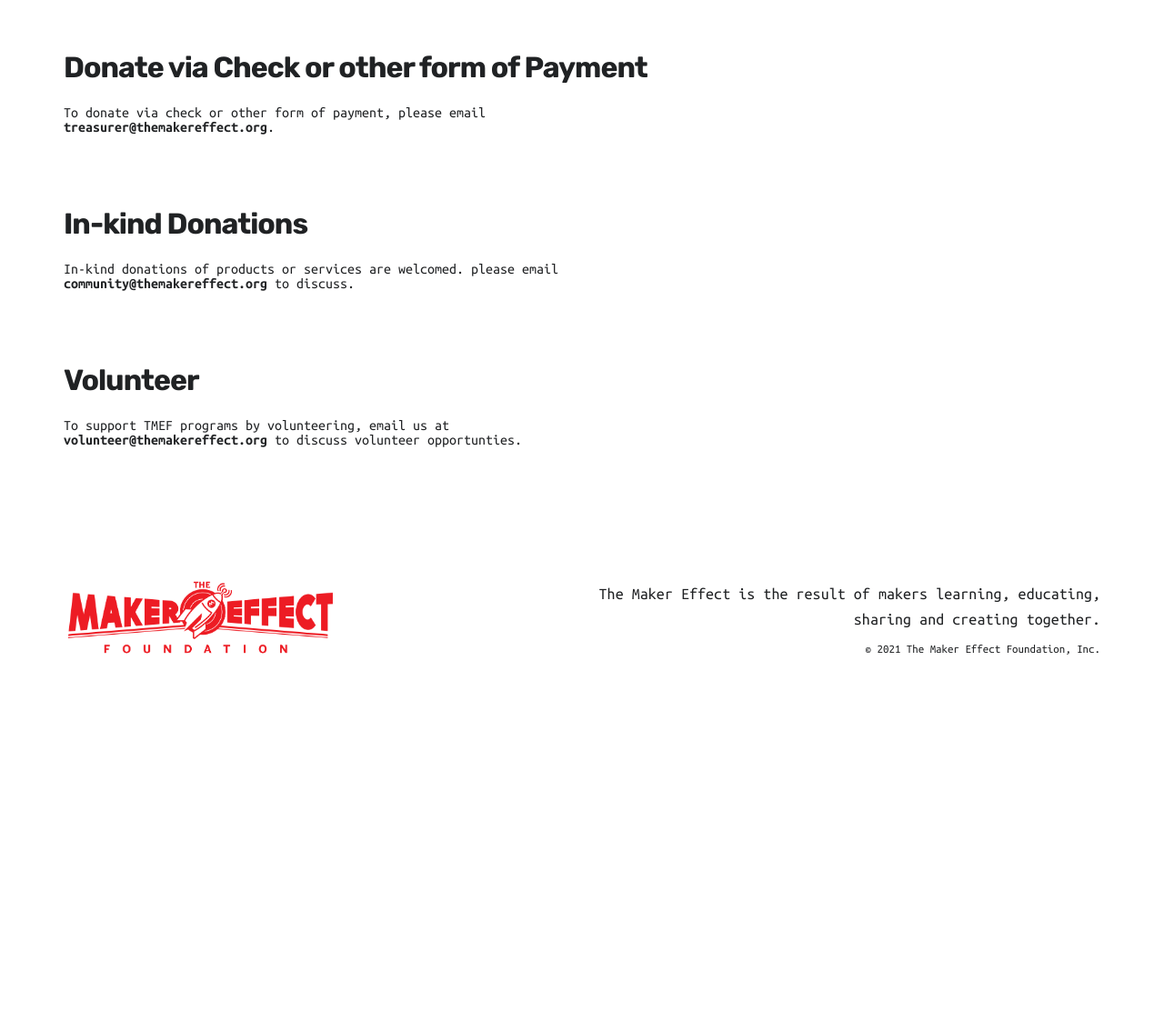
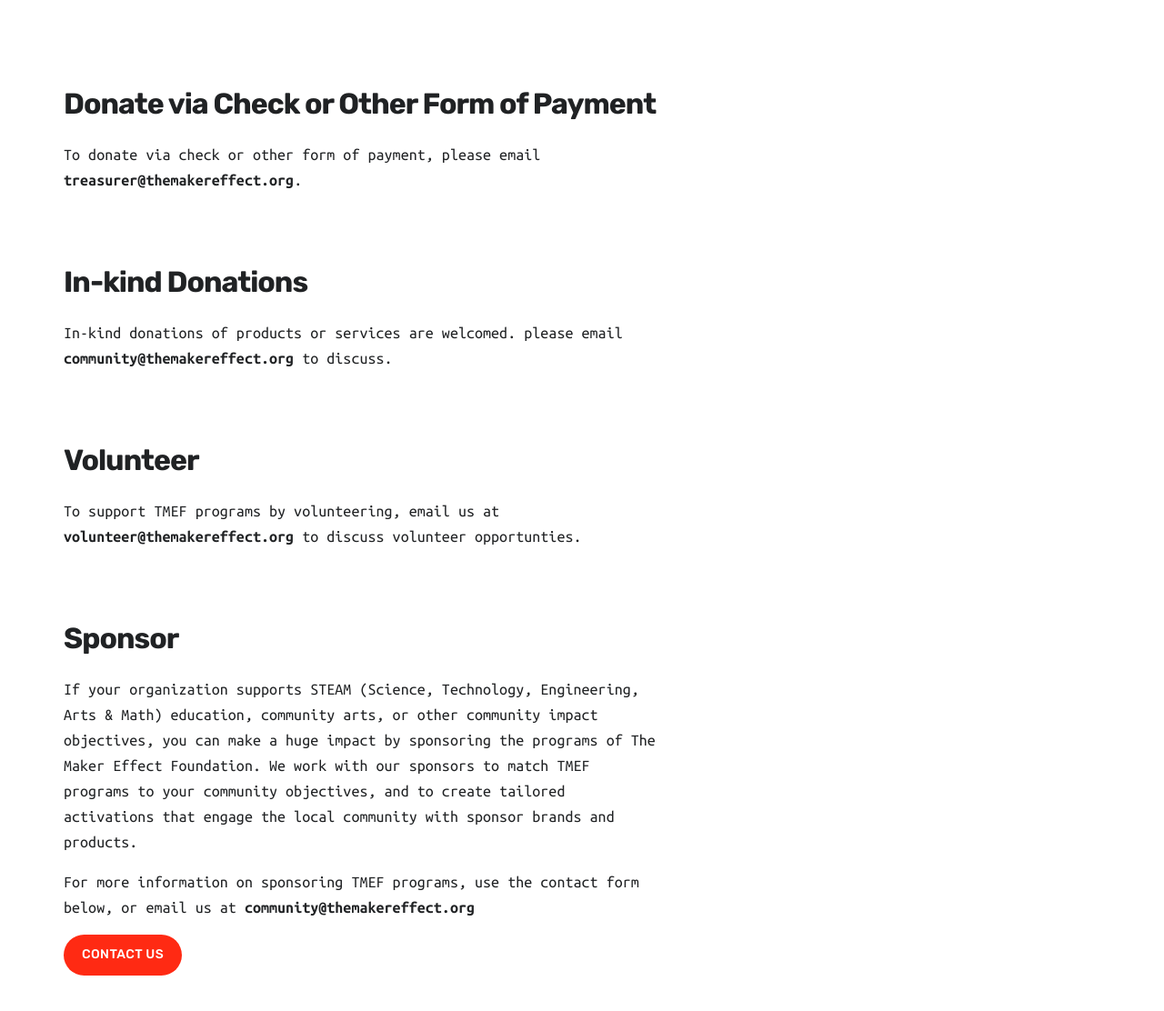
Before and after one commit to themakereffect/themakereffect.org, a Jekyll site: the page built from donate.html, in a window 1280 px wide and 1400 px high, scrolled down 760 px, cut to the strip 205-1317 px from the top of the window. Shown: the whole strip at 91% size. Built offline with Jekyll 4.4.1, drawn with Linux system fonts in a browser that asks for light colours; nearby versions of some CDN libraries; before the commit the page ends 1774 px from its top, so only the background shows below that.

Commit message:
Reformat donate page and add sponsor block

```diff
--- a/donate.html
+++ b/donate.html
@@ -29,7 +29,7 @@
 		<div class="wrap">
 			<article class="post__content {% if page.highlight_first %}highlight-first{% endif %}">
 				<h4>Donate using PayPal</h4>
-				Use the button below to be redirected to PayPal to make a donation with a credit card or other PayPal payment method.
+				<p>Use the button below to be redirected to PayPal to make a donation with a credit card or other PayPal payment method.</p>
 				<form action="https://www.paypal.com/cgi-bin/webscr" method="post" target="_top">
 					<input type="hidden" name="cmd" value="_s-xclick"><br>
 					<input type="hidden" name="hosted_button_id" value="C37FGF76JCX82"><br>
@@ -41,24 +41,39 @@
 
 		<div class="wrap">
 			<article class="post__content {% if page.highlight_first %}highlight-first{% endif %}">
-				<h4>Donate via Check or other form of Payment</h4>
-				To donate via check or other form of payment, please email <a href="mailto:treasurer@themakereffect.org">treasurer@themakereffect.org</a>.
+				<h4>Donate via Check or Other Form of Payment</h4>
+				<p>To donate via check or other form of payment, please email <a href="mailto:treasurer@themakereffect.org">treasurer@themakereffect.org</a>.</p>
 			</article>
 		</div>
 
 		<div class="wrap">
 			<article class="post__content {% if page.highlight_first %}highlight-first{% endif %}">
 				<h4>In-kind Donations</h4>
-				In-kind donations of products or services are welcomed. please email <a href="mailto:community@themakereffect.org">community@themakereffect.org</a> to discuss.
-			<article>
+				<p>In-kind donations of products or services are welcomed. please email <a href="mailto:community@themakereffect.org">community@themakereffect.org</a> to discuss.</p>
+			</article>
 		</div>
 
 		<div class="wrap">
 			<article class="post__content {% if page.highlight_first %}highlight-first{% endif %}">
 				<h4>Volunteer</h4>
-				To support TMEF programs by volunteering, email us at <a href="mailto:volunteer@themakereffect.org">volunteer@themakereffect.org</a> to discuss volunteer opportunties.
+				<p>To support TMEF programs by volunteering, email us at <a href="mailto:volunteer@themakereffect.org">volunteer@themakereffect.org</a> to discuss volunteer opportunties.</p>
 
-			<article>
+			</article>
+		</div>
+
+		<div class="wrap">
+			<article class="post__content {% if page.highlight_first %}highlight-first{% endif %}">
+				<h4>Sponsor</h4>
+				<p>If your organization supports STEAM (Science, Technology, Engineering, Arts & Math) education,
+					community arts, or other community impact objectives,
+					you can make a huge impact by sponsoring the programs of The Maker Effect Foundation.
+					We work with our sponsors to match TMEF programs to your community objectives, and to create
+					tailored activations that engage the local community with sponsor brands and products.</p>
+				<p>For more information on sponsoring TMEF programs, use the contact form below,
+						or email us at <a href="community@themakereffect.org">community@themakereffect.org</a></p>
+
+				<a href="#" class="cta button--fill contact-trigger js-contact">Contact Us</a>
+			</article>
 		</div>
 
 	</section>
```
